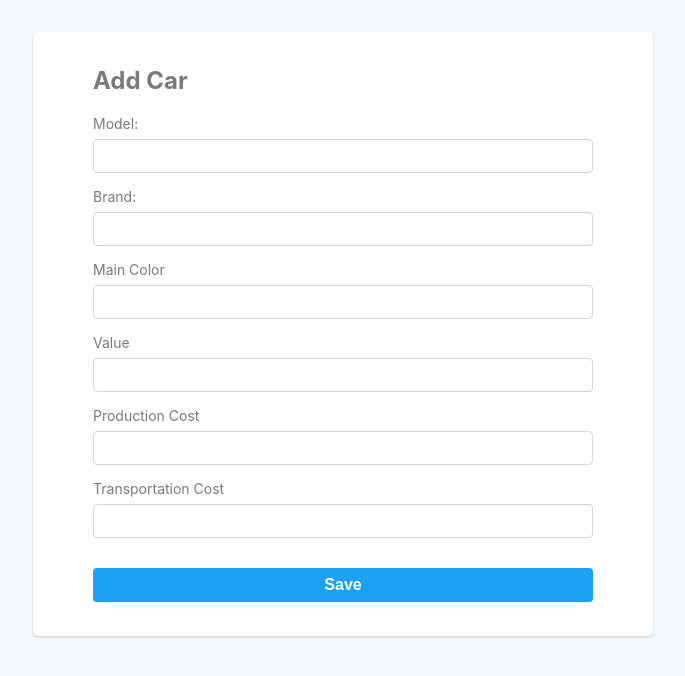
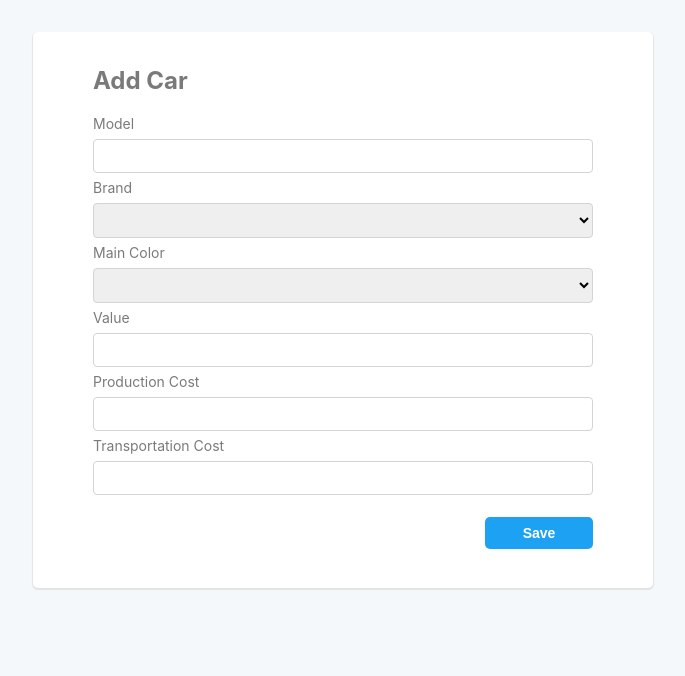
Before and after one commit to DayvsonNascimento/car-management, a React (Create React App) app: page /new in a window 1280 px wide. Shown: the top 676 px of the page, without its empty margins (297-982 px from the left). Built offline with nearby package versions, Linux system fonts and the light colour scheme.

Commit message:
feat: add form fields validation and error messages

```diff
--- a/src/components/AddCar/AddCar.styled.ts
+++ b/src/components/AddCar/AddCar.styled.ts
@@ -29,31 +29,31 @@ export const Input = styled.input`
   cursor: text;
 `;
 
-export const Button = styled.button`
-  background-color: rgb(29, 161, 242);
-  cursor: pointer;
-  margin-top: 15px;
-  margin-bottom: 10px;
+export const Select = styled.select`
+  margin: 5px 0px 15px 0px;
+  padding-left: 4.5px;
+  padding-right: 8px;
+  width: auto;
+  height: 35px;
   border-radius: 4px;
-  font-size: 16px;
-  color: white;
-  padding: 8px;
-  border: none;
-  font-weight: bold;
+  border: 1px solid #d4d4d4;
+`;
 
-  &:disabled {
-    cursor: auto;
-    background-color: rgb(29, 161, 242, 0.5);
-  }
+export const ButtonContainer = styled.div`
+  display: flex;
+  justify-content: end;
+  margin-top: 1rem;
 `;
 
 export const Title = styled.h2`
   margin: 10px 0 20px;
 `;
 
-export const SignUpBox = styled.div`
-  width: 100%;
-  margin-top: 24px;
+export const ErrorText = styled.div`
+  margin-top: 0;
   font-size: 14px;
-  background-color: #f5f8fa;
+  text-align: left;
+  color: #f02849;
+  margin-bottom: 5px;
+  margin-top: -14px;
 `;
--- a/src/components/AddCar/AddCar.tsx
+++ b/src/components/AddCar/AddCar.tsx
@@ -1,41 +1,119 @@
 import { useState } from 'react';
 
-import { Form, Label, Input, Button, Title, } from './AddCar.styled';
+import Button from 'components/Button/Button';
 
+import { Form, Label, Input, Title, ButtonContainer, Select, ErrorText } from './AddCar.styled';
 import { Container } from '../../pages/Home/HomePage.styled';
+
+import { carBrands, popularColors } from 'utils/consts';
+import { validate } from 'utils/validators/addNewCarValidator';
+
+type Event = React.ChangeEvent<HTMLInputElement | HTMLSelectElement>;
 
 const AddCarPage = () => {
   const [formValues, setFormValues] = useState({
-    fullName: '',
-    email: '',
-    password: '',
-    confirmPassword: '',
+    model: '',
+    brand: '',
+    mainColor: '',
+    value: undefined,
+    productionCost: undefined,
+    transportationCost: undefined,
   });
+  const [errors, setErrors] = useState({
+    model: '',
+    brand: '',
+    mainColor: '',
+    value: '',
+    productionCost: '',
+    transportationCost: '',
+  });
+
+  const handleChange = (event: Event, property: string) => {
+    console.log(event.target);
+    setFormValues({ ...formValues, [property]: event.target.value });
+
+    setErrors({ ...errors, [property]: '' });
+  };
+
+  const handleSubmit = async () => {
+    const formErrors = validate(formValues);
+
+    setErrors(formErrors);
+  };
+
+  const handleFocus = (property: string) => setErrors({ ...errors, [property]: '' });
 
   return (
     <Container>
       <Form>
         <Title>Add Car</Title>
 
-        <Label>Model:</Label>
-        <Input type='text' value={formValues.fullName}></Input>
+        <Label>Model</Label>
+        <Input
+          type='text'
+          value={formValues.model}
+          onChange={(event: Event) => handleChange(event, 'model')}
+          onFocus={() => handleFocus('model')}
+        ></Input>
+        <ErrorText>{errors.model}</ErrorText>
 
-        <Label>Brand:</Label>
-        <Input type='text' value={formValues.email}></Input>
+        <Label>Brand</Label>
+        <Select
+          name='brands'
+          value={formValues.brand}
+          onChange={(event: Event) => handleChange(event, 'brand')}
+          onFocus={() => handleFocus('brand')}
+        >
+          {carBrands.map((brand) => (
+            <option key={brand} value={brand}>
+              {brand}
+            </option>
+          ))}
+        </Select>
+        <ErrorText>{errors.brand}</ErrorText>
 
         <Label>Main Color</Label>
-        <Input type='password' value={formValues.password}></Input>
+        <Select
+          name='colors'
+          value={formValues.mainColor}
+          onChange={(event: Event) => handleChange(event, 'mainColor')}
+          onFocus={() => handleFocus('mainColor')}
+        >
+          {popularColors.map((color) => (
+            <option key={color} value={color}>
+              {color}
+            </option>
+          ))}
+        </Select>
+        <ErrorText>{errors.mainColor}</ErrorText>
 
         <Label>Value</Label>
-        <Input type='password' value={formValues.confirmPassword}></Input>
+        <Input
+          value={formValues?.value || ''}
+          onChange={(event: Event) => handleChange(event, 'value')}
+          onFocus={() => handleFocus('value')}
+        ></Input>
+        <ErrorText>{errors.value}</ErrorText>
 
         <Label>Production Cost</Label>
-        <Input type='password' value={formValues.confirmPassword}></Input>
+        <Input
+          value={formValues?.productionCost || ''}
+          onChange={(event: Event) => handleChange(event, 'productionCost')}
+          onFocus={() => handleFocus('productionCost')}
+        ></Input>
+        <ErrorText>{errors.productionCost}</ErrorText>
 
         <Label>Transportation Cost</Label>
-        <Input type='password' value={formValues.confirmPassword}></Input>
+        <Input
+          value={formValues?.transportationCost || ''}
+          onChange={(event: Event) => handleChange(event, 'transportationCost')}
+          onFocus={() => handleFocus('transportationCost')}
+        ></Input>
+        <ErrorText>{errors.transportationCost}</ErrorText>
 
-        <Button type='submit'>Save</Button>
+        <ButtonContainer>
+          <Button disabled={false} text='Save' action={handleSubmit} />
+        </ButtonContainer>
       </Form>
     </Container>
   );
--- a/src/components/Button/Button.tsx
+++ b/src/components/Button/Button.tsx
@@ -9,7 +9,7 @@ interface ButtonProps {
 const Button = ({ disabled, text, action }: ButtonProps) => {
   return (
     <Container>
-      <CustomButton disabled={disabled} onClick={action}>
+      <CustomButton type='button' disabled={disabled} onClick={action}>
         {text}
       </CustomButton>
     </Container>
--- a/src/components/CarsTable/CarsTable.tsx
+++ b/src/components/CarsTable/CarsTable.tsx
@@ -2,6 +2,8 @@ import { useMemo } from 'react';
 import CarCard from '../CarRow/CarRow';
 
 import { Container, Table, TableHeader, TableRow, HeaderCell, TableBody } from './CarsTable.styled';
+
+import { headerValues, columnsDef } from 'utils/consts';
 
 const cars = [
   {
@@ -28,26 +30,6 @@ const cars = [
     productionCost: 30000,
     transportationCost: 5000,
   },
-];
-
-const headerValues = [
-  'Model',
-  'Brand',
-  'Main Color',
-  'Value',
-  'Production Cost',
-  'Transportation Cost',
-  'Total',
-];
-
-const columnsDef = [
-  'model',
-  'brand',
-  'mainColor',
-  'value',
-  'productionCost',
-  'transportationCost',
-  'totalCost',
 ];
 
 const CarsTable = () => {
--- /dev/null
+++ b/src/utils/consts.ts
@@ -0,0 +1,47 @@
+export const headerValues = [
+  'Model',
+  'Brand',
+  'Main Color',
+  'Value',
+  'Production Cost',
+  'Transportation Cost',
+  'Total',
+];
+
+export const columnsDef = [
+  'model',
+  'brand',
+  'mainColor',
+  'value',
+  'productionCost',
+  'transportationCost',
+  'totalCost',
+];
+
+export const popularColors = [
+  '',
+  'Black',
+  'Blue',
+  'Brown',
+  'Gray',
+  'Green',
+  'Orange',
+  'Red',
+  'Silver',
+  'White',
+  'Yellow',
+];
+
+export const carBrands = [
+  '',
+  'Audi',
+  'BMW',
+  'Chevrolet',
+  'Ford',
+  'Honda',
+  'Hyundai',
+  'Mercedes-Benz',
+  'Nissan',
+  'Toyota',
+  'Volkswagen',
+];
--- /dev/null
+++ b/src/utils/validators/addNewCarValidator.ts
@@ -0,0 +1,55 @@
+interface Fields {
+  model: string;
+  brand: string;
+  mainColor: string;
+  value: number | undefined;
+  productionCost: number | undefined;
+  transportationCost: number | undefined;
+}
+
+export const validate = (fields: Fields) => {
+  const errors = {
+    model: '',
+    brand: '',
+    mainColor: '',
+    value: '',
+    productionCost: '',
+    transportationCost: '',
+  };
+
+  if (!fields.model) {
+    errors.model = 'Required';
+  } else if (fields.model.length > 30) {
+    errors.model = 'Must be 30 characters or less';
+  }
+
+  if (!fields.brand) {
+    errors.brand = 'Required';
+  }
+
+  if (!fields.mainColor) {
+    errors.mainColor = 'Required';
+  }
+
+  if (!fields.value) {
+    errors.value = 'Required';
+  } else if (!Number.isInteger(fields.value)) {
+    errors.value = 'Decimals are not allowed';
+  }
+
+  if (!fields.productionCost) {
+    errors.productionCost = 'Required';
+  } else if (!Number.isInteger(fields.productionCost)) {
+    errors.productionCost = 'Decimals are not allowed';
+  }
+
+  if (!fields.transportationCost) {
+    errors.transportationCost = 'Required';
+  } else if (!Number.isInteger(fields.transportationCost)) {
+    errors.transportationCost = 'Decimals are not allowed';
+  }
+
+  console.log(errors);
+
+  return errors;
+};
```
